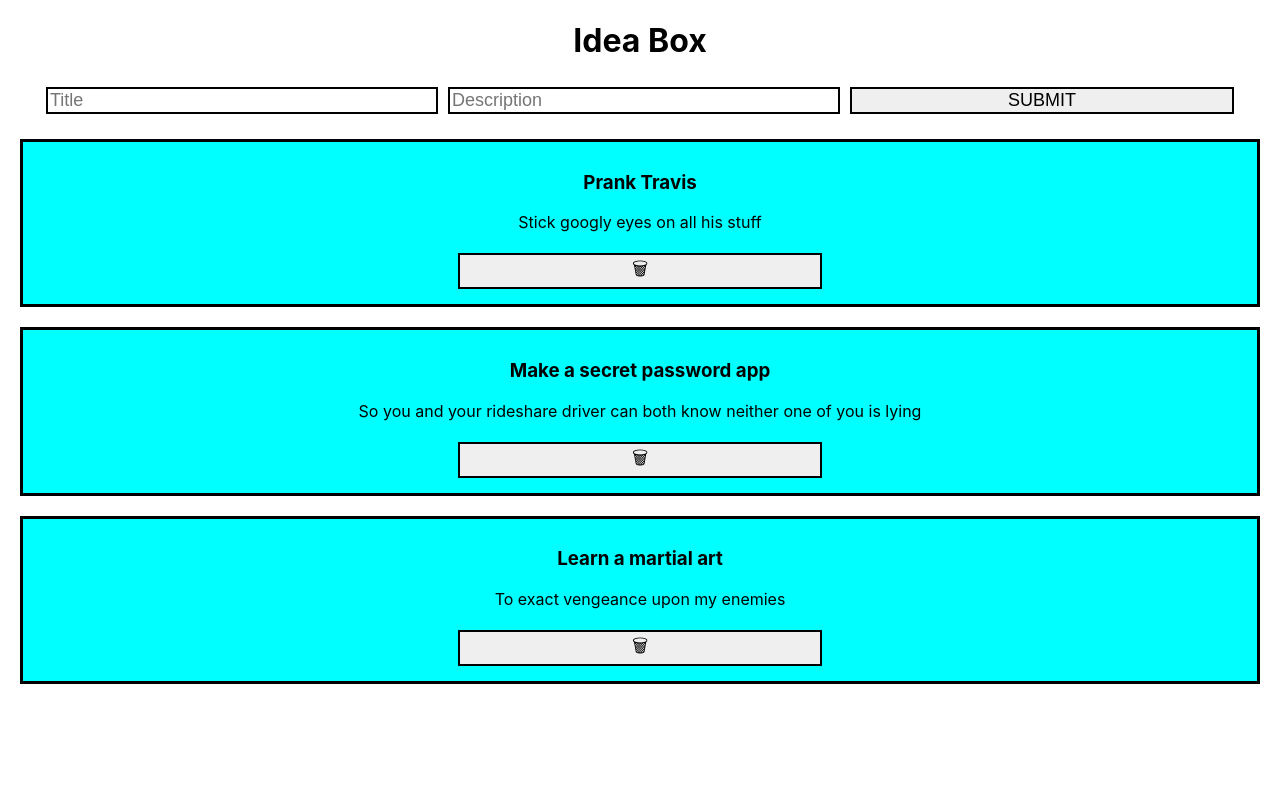
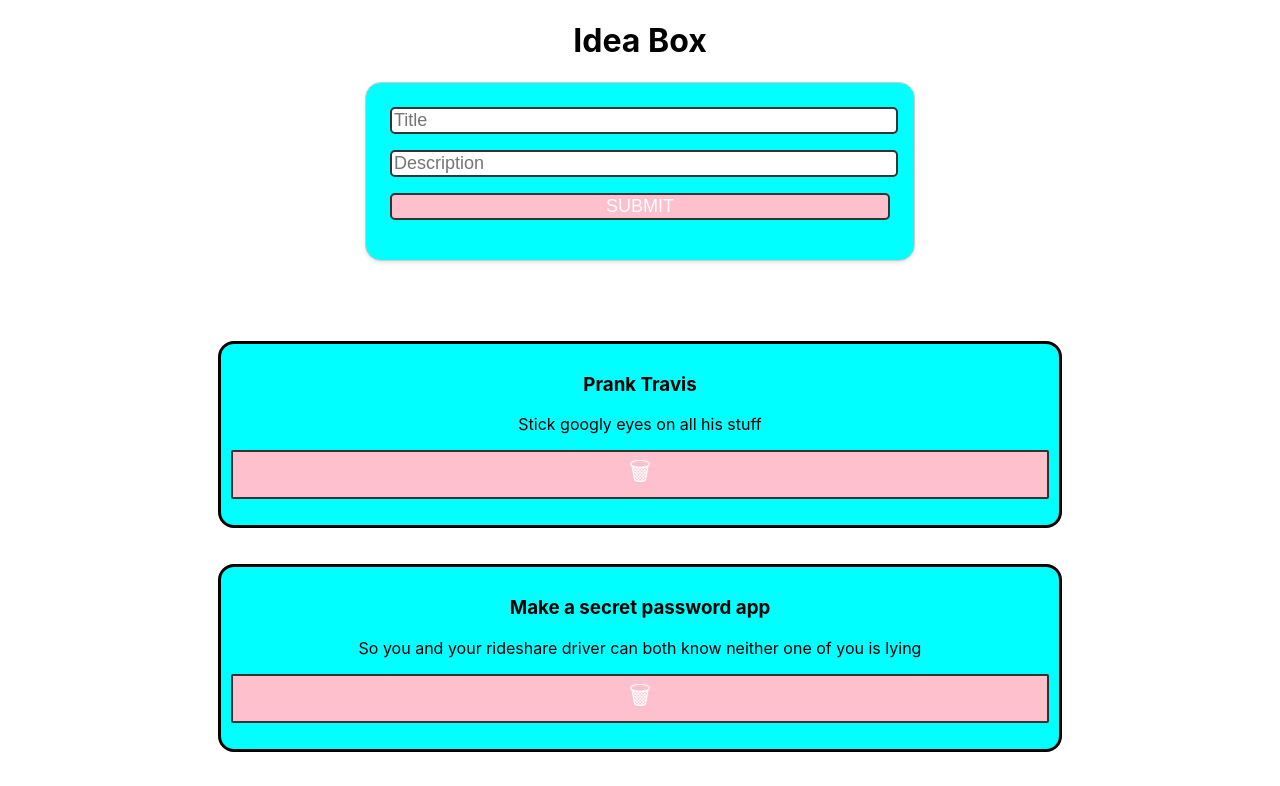
Before and after one commit to diokaejionueme/Idea-Box, a React (Create React App) app: page / in a window 1280 px wide. Shown: the top 786 px of the page. Built offline with nearby package versions, Linux system fonts and the light colour scheme.

Commit message:
IdeaBox Revamp

```diff
--- a/src/App.js
+++ b/src/App.js
@@ -10,6 +10,7 @@ function App(){
     { id: 3, title: 'Learn a martial art', description: 'To exact vengeance upon my enemies' },
 ]
   const [ideas, setIdeas] = useState(dummyIdeas)
+
   function addIdea (newIdea) {
     setIdeas ([...ideas, newIdea])
   }
--- a/src/Card.css
+++ b/src/Card.css
@@ -3,4 +3,12 @@
     border: 3px solid black;
     padding: 10px;
     background-color: aqua;
+    border-radius: 16px;
+    margin-bottom: 16px
 }
+
+.delete-btn{
+    background-color: #FFC0CD;
+    font-size: 25px;
+    border-radius: 2px;
+}
--- a/src/Card.js
+++ b/src/Card.js
@@ -5,7 +5,7 @@ function Card({ title, description, id, deleteIdea}) {
         <div className='card'>
             <h3>{title}</h3>
             <p>{description}</p>
-            <button onClick={() => deleteIdea(id)}>🗑</button>
+            <button className='delete-btn' onClick={() => deleteIdea(id)}>🗑</button>
         </div>
     )
 }
--- a/src/Form.css
+++ b/src/Form.css
@@ -1,11 +1,40 @@
+/* Center the form horizontally */
+form {
+  margin: 0 auto;
+  width: 60%;
+  max-width: 500px; /* Limit the width for larger screens */
+  padding: 24px;
+  background-color: aqua; /* Change to the provided background color */
+  border: 1px solid #ccc;
+  border-radius: 16px; /* Change to the provided border-radius */
+  box-shadow: 0 2px 4px rgba(0, 0, 0, 0.1);
+}
 
-form {
-    margin: auto;
-  }
+/* Style the form elements (input and button) */
+input, button {
+  display: block;
+  width: 100%;
+  margin-bottom: 16px;
+  border: 2px solid #333;
+  border-radius: 5px;
+  font-size: 18px;
+  outline: none;
+  transition: border-color 0.3s;
+}
 
-  input, button {
-    margin: 5px;
-    width: 30%;
-    border: 2px solid black;
-    font-size: 18px;
-  }
+/* Style the button */
+button {
+  background-color: #FFC0CD; /* Change to the provided background color */
+  color: #fff;
+  cursor: pointer;
+}
+
+/* Add hover effect on the button */
+button:hover {
+  background-color: #ff7f8e; /* Slightly darker color for the hover effect */
+}
+
+/* Add focus effect on the input elements */
+input:focus {
+  border-color: #FFC0CD; /* Change to the provided background color */
+}
--- a/src/Ideas.css
+++ b/src/Ideas.css
@@ -1,5 +1,8 @@
 .ideas-container{
-    padding: 20px;
+
+    margin: 0 auto;
+    padding: 80px;
+    width: 66%;
     display: grid;
     grid-template-columns: repeat (3, 1fr);
     grid-gap: 20px;
```
